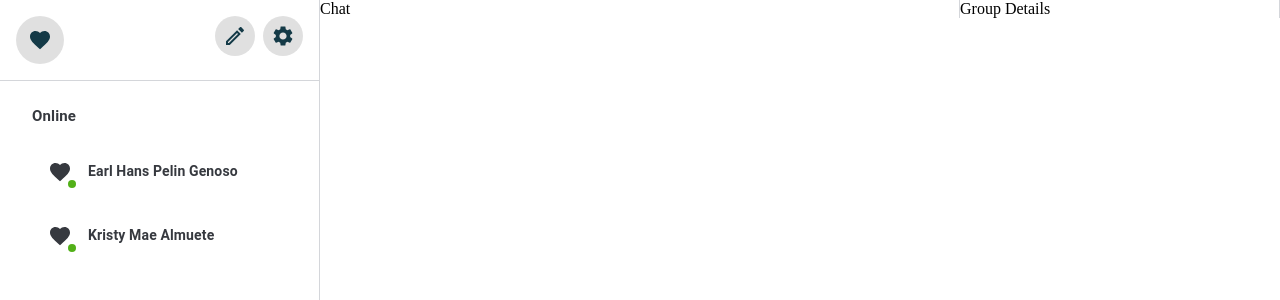
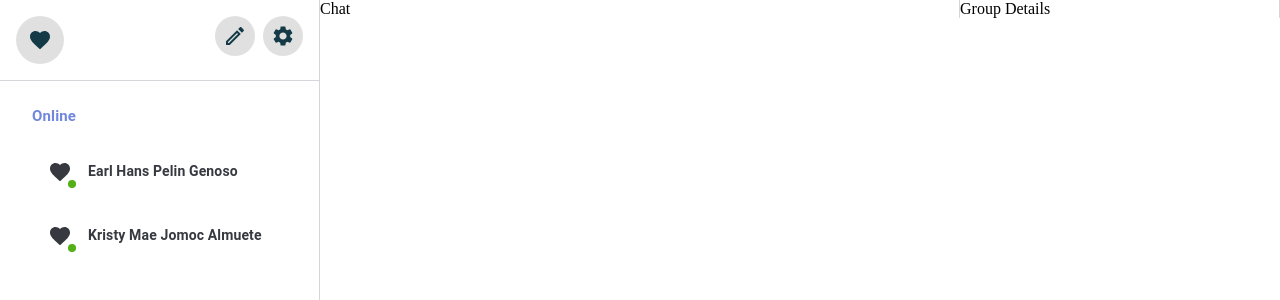
Before and after one commit to earlhansg/group-chat-app, a React (Create React App) app in the folder client/: page /room in a window 1280 px wide. Shown: the top 300 px of the page. Built offline with nearby package versions, Linux system fonts and the light colour scheme.

Commit message:
Client - Designed the UserList Component within the room directory.

```diff
--- a/client/src/components/room/users/UserList.tsx
+++ b/client/src/components/room/users/UserList.tsx
@@ -1,10 +1,20 @@
-import { Stack, Box, Typography, Fab, Badge } from "@mui/material";
+import { Stack, Box, Typography, Badge } from "@mui/material";
 import { ThemeContext } from "../../../utils/theme/ThemeContext";
-import React, { useContext } from "react";
+import React, { useContext, useState } from "react";
 import FavoriteIcon from "@mui/icons-material/Favorite";
 
 const UserList = () => {
-  // const theme = useContext(ThemeContext);
+  const theme = useContext(ThemeContext);
+  const [isHovered, setIsHovered] = useState(false);
+
+  const handleMouseEnter = () => {
+    setIsHovered(true);
+  };
+
+  const handleMouseLeave = () => {
+    setIsHovered(false);
+  };
+
   return (
     <Stack sx={{ marginTop: 3, marginLeft: 4, marginRight: 3 }}>
       <Typography
@@ -13,16 +23,26 @@ const UserList = () => {
           fontWeight: "600",
           marginBottom: 1,
         }}
-        color="primary"
+        color="secondary"
       >
         Online
       </Typography>
-      <Stack
-        flexDirection={"row"}
+      <Box
         marginTop={1}
-        sx={{ alignItems: "center" }}
+        sx={{
+          display: "flex",
+          alignItems: "center",
+          ":hover": {
+            backgroundColor: isHovered ? theme.palette.primary.light : null,
+            transition: isHovered
+              ? "transform 150ms, background-color 150ms"
+              : null,
+          },
+        }}
         gap={1}
         p={2}
+        onMouseEnter={handleMouseEnter}
+        onMouseLeave={handleMouseLeave}
       >
         <Stack>
           <Badge
@@ -47,13 +67,23 @@ const UserList = () => {
         >
           Earl Hans Pelin Genoso
         </Typography>
-      </Stack>
-      <Stack
-        flexDirection={"row"}
+      </Box>
+      <Box
         marginTop={1}
-        sx={{ alignItems: "center" }}
+        sx={{
+          display: "flex",
+          alignItems: "center",
+          ":hover": {
+            backgroundColor: isHovered ? theme.palette.primary.light : null,
+            transition: isHovered
+              ? "transform 150ms, background-color 150ms"
+              : null,
+          },
+        }}
         gap={1}
         p={2}
+        onMouseEnter={handleMouseEnter}
+        onMouseLeave={handleMouseLeave}
       >
         <Stack>
           <Badge
@@ -76,9 +106,9 @@ const UserList = () => {
           color="primary"
           ml={1}
         >
-          Kristy Mae Almuete
+          Kristy Mae Jomoc Almuete
         </Typography>
-      </Stack>
+      </Box>
     </Stack>
   );
 };
```
